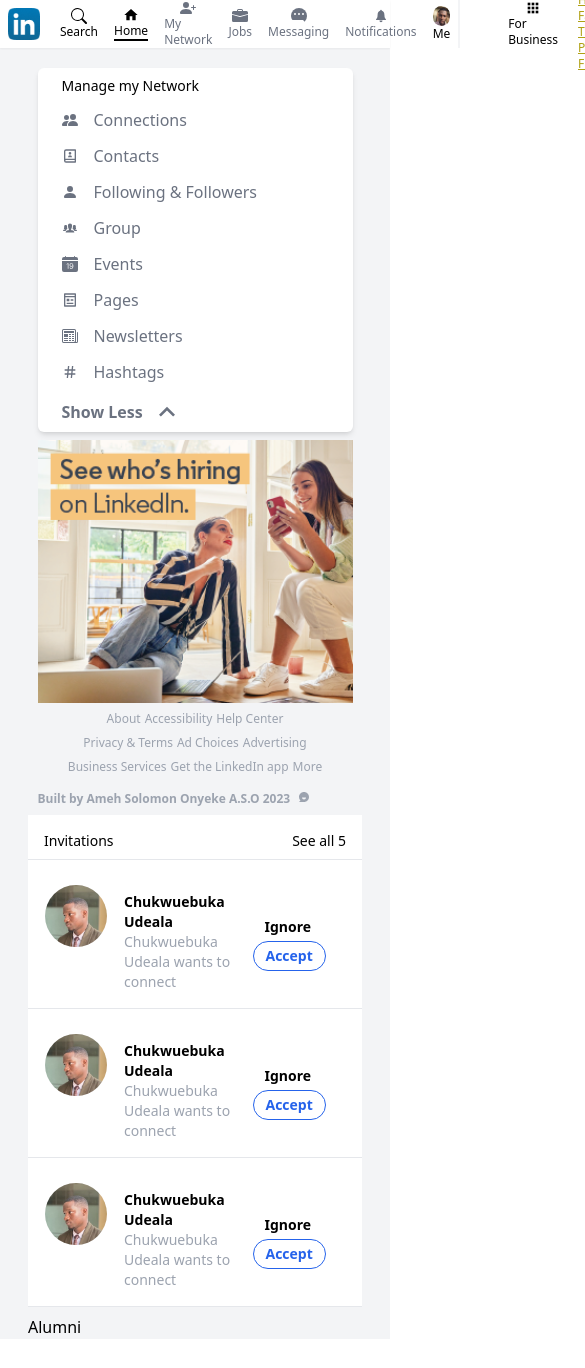
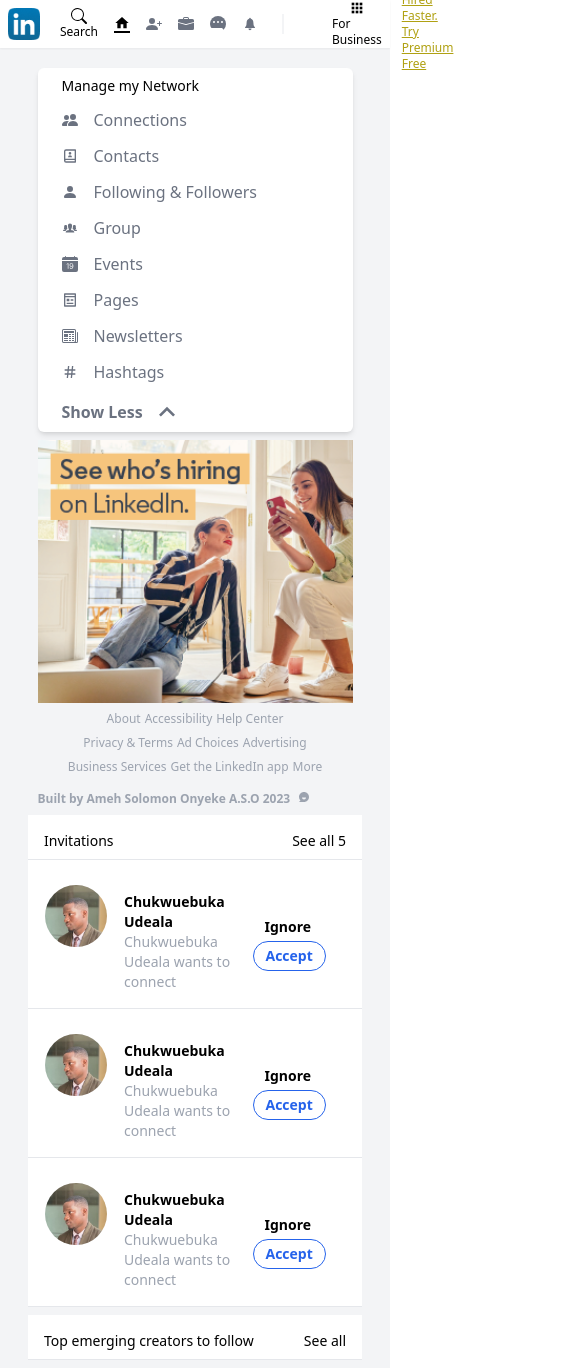
Before and after one commit to Uncle-Solomon/LinkedInClone, a React (Vite) app in the folder client/: page /mynetwork in a window 390 px wide. Shown: the top 1368 px of the page, 585 px wide, since content can reach past the window. Before the commit the page ends 1339 px from the top, so only its background shows below. Built offline with nearby package versions, Linux system fonts and the light colour scheme.

Commit message:
Starting InvitationsComponent

```diff
--- a/client/src/components/Alumni.jsx
+++ b/client/src/components/Alumni.jsx
@@ -1,7 +1,14 @@
 import React from "react";
 
 const Alumni = () => {
-  return <div>Alumni</div>;
+  return (
+    <div className="bg-white w-full text-sm">
+      <div className="flex justify-between px-4 pt-4 pb-2 border-b mb-2">
+        <p>Top emerging creators to follow</p>
+        <p>See all</p>
+      </div>
+    </div>
+  );
 };
 
 export default Alumni;
--- a/client/src/components/Invitations.jsx
+++ b/client/src/components/Invitations.jsx
@@ -83,13 +83,13 @@
         <div>
           <button
             type="button"
-            className="mx-2 hover:bg-gray-200 py-1 px-3 font-bold font-bold"
+            className="mx-2 hover:bg-gray-200 py-1 px-3 font-bold"
           >
             Ignore
           </button>
           <button
             type="button"
-            className="mx-2 hover:bg-gray-200 rounded-2xl py-1 px-3 border border-blue-600 text-blue-600 font-bold font-bold"
+            className="mx-2 hover:bg-gray-200 rounded-2xl py-1 px-3 border border-blue-600 text-blue-600 font-bold "
           >
             Accept
           </button>
--- a/client/src/components/Navigation.jsx
+++ b/client/src/components/Navigation.jsx
@@ -49,7 +49,7 @@
             <span>
               <MdHome className={`w-4 h-4  mx-auto`} />
             </span>
-            Home
+            <span className="hidden md:block">Home</span>
           </li>
           <li
             className={`w-auto  hover:text-black cursor-pointer ${
@@ -62,7 +62,7 @@
             <span>
               <BsPersonPlusFill className="w-4 h-4 active:border-b-2 mx-auto" />
             </span>
-            My Network
+            <span className="hidden md:block">My Network</span>
           </li>
           <li
             className={`w-auto  hover:text-black cursor-pointer ${
@@ -75,7 +75,7 @@
             <span>
               <BsBriefcaseFill className="w-4 h-4  active:border-b-2 mx-auto" />
             </span>
-            Jobs
+            <span className="hidden md:block">Jobs</span>
           </li>
           <li
             className={`w-auto  hover:text-black cursor-pointer ${
@@ -88,7 +88,7 @@
             <span>
               <BsFillChatRightDotsFill className="w-4 h-4 rounded-lg  active:border-b-2 mx-auto" />
             </span>
-            Messaging
+            <span className="hidden md:block">Messaging</span>
           </li>
           <li
             className={`w-auto  hover:text-black cursor-pointer ${
@@ -101,7 +101,7 @@
             <span>
               <IoIosNotifications className="w-4 h-4  active:border-b-2 mx-auto" />
             </span>
-            Notifications
+            <span className="hidden md:block">Notifications</span>
           </li>
           <li className={`w-auto cursor-pointer`}>
             <img
@@ -109,7 +109,7 @@
               className="w-5 h-5 rounded-full"
               alt="A profile picture"
             />
-            Me
+            <span className="hidden md:block">Me</span>
           </li>
         </ul>
       </div>
```
